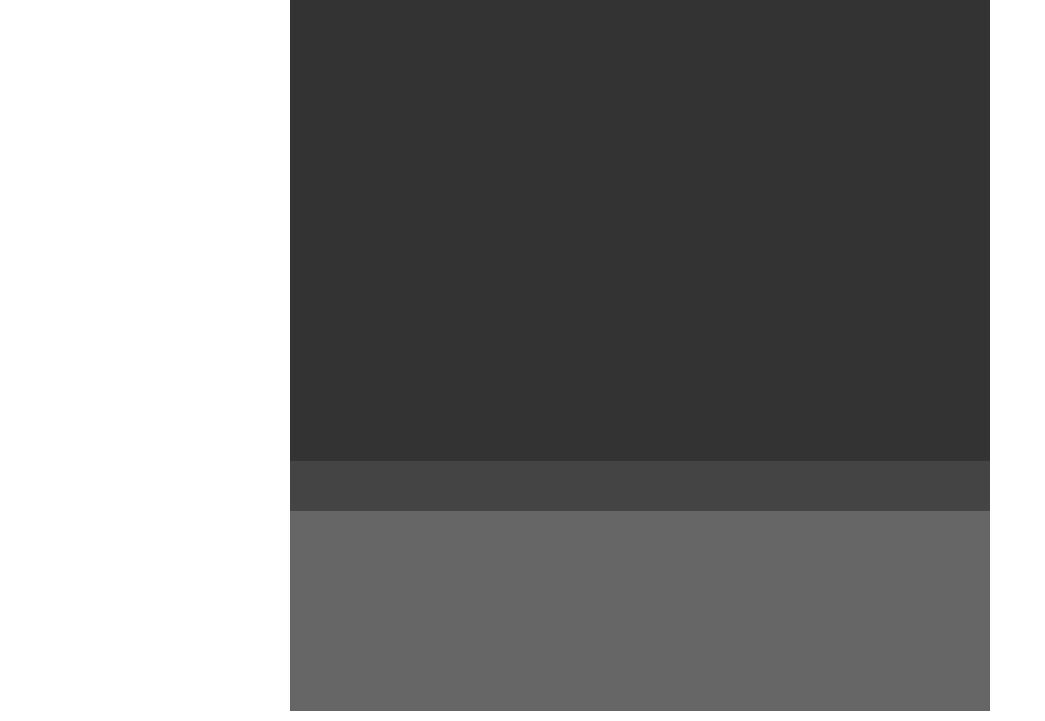
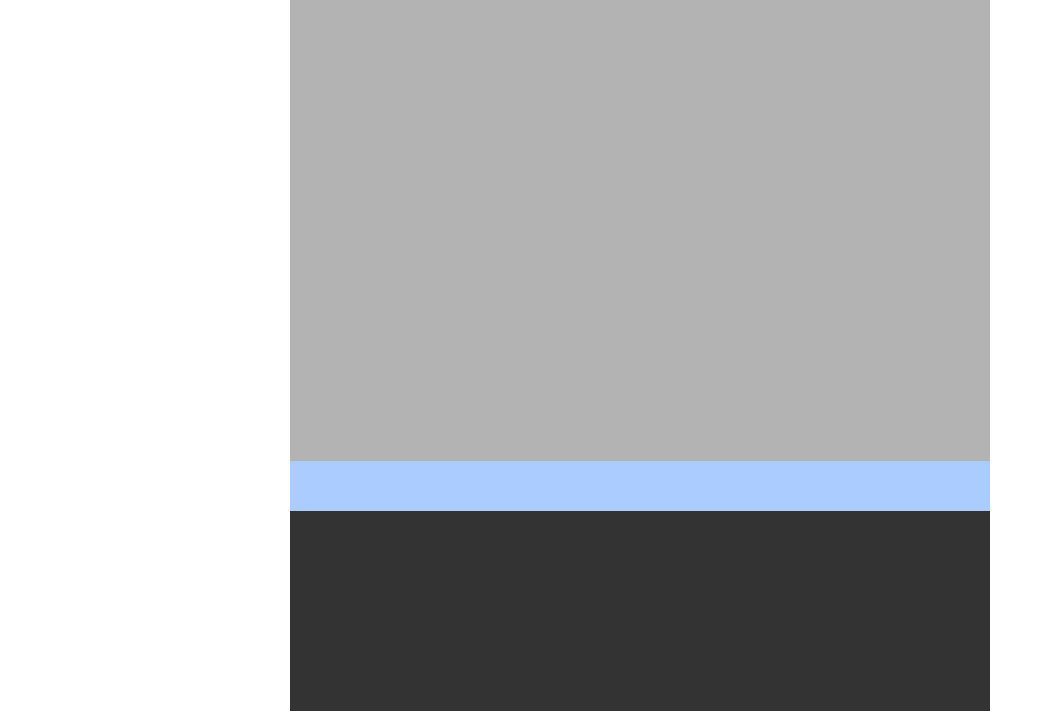
Before and after one commit to izzycecil/terminal_fever, a plain HTML site: page src/index.html in a window 1280 px wide. Shown: the part 79-800 px from the top of the page, without its empty margins (0-1045 px from the left). Drawn offline with nearby package versions, Linux system fonts and the light colour scheme.

Commit message:
Further adjust CSS

```diff
--- a/src/style/style.css
+++ b/src/style/style.css
@@ -3,7 +3,7 @@ div.console {
     bottom: 260px;
 
     font-size: 14px;
-    background:#333;
+    background:#b3b3b3;
 }
 div.console div.jquery-console-inner {
     box-sizing: border-box;
@@ -46,13 +46,13 @@ div.console span.jquery-console-prompt-label {
     bottom: 210px;
     height: 50px;
 
-    background:#444;
+    background:#aaccff;
 }
 #context {
     bottom: 10px;
     height: 200px;
 
-    background:#666;
+    background:#333;
 }
 
 .floating {
```
